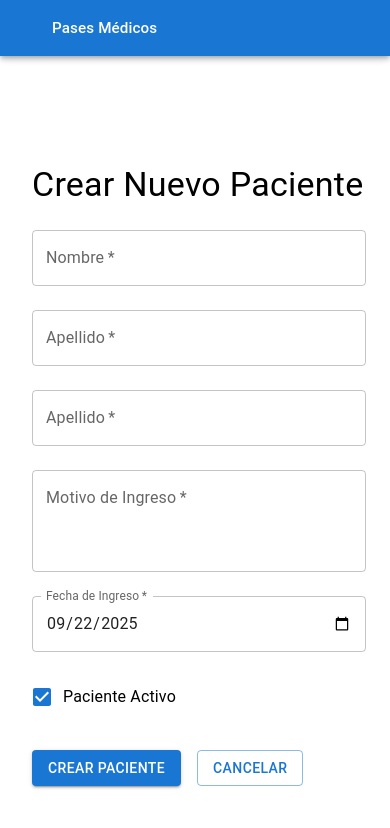
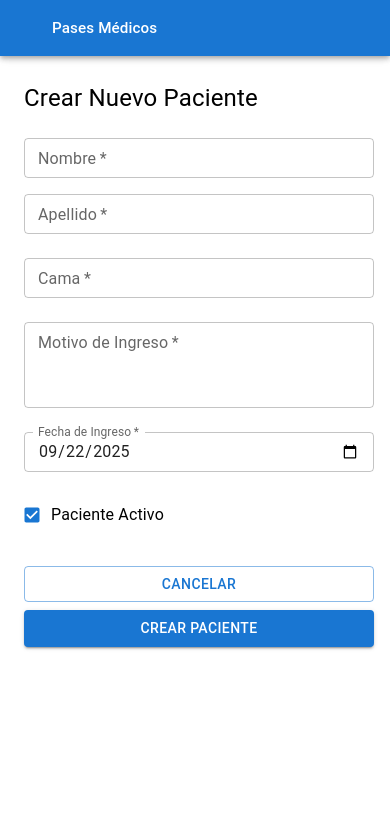
Before and after one commit to goldmuros/pase-uti, a React (Vite) app: page /pacientes/nuevo in a window 390 px wide. Shown: the top 828 px of the page. Built offline with nearby package versions, Linux system fonts and the light colour scheme; some icons are missing.

Commit message:
feat: se agrego mover paciente

```diff
--- a/index.html
+++ b/index.html
@@ -5,11 +5,6 @@
     <link rel="icon" type="image/svg+xml" href="/vite.svg" />
     <meta name="viewport" content="width=device-width, initial-scale=1.0" />
     <title>Pase</title>
-    <style>
-      body {
-        overflow-y: hidden;
-      }
-    </style>
   </head>
   <body>
     <div id="root"></div>
--- a/src/components/AppHeader.tsx
+++ b/src/components/AppHeader.tsx
@@ -51,7 +51,6 @@ const AppHeader = ({ open, onClick, isDesktop }: AppHeaderProps): ReactNode => {
     <AppBar position="fixed" open={open} isDesktop={isDesktop}>
       <Toolbar
         sx={{
-          minHeight: { xs: 56, sm: 64 }, // Altura responsive
           px: { xs: 1, sm: 2 }, // Padding responsive
         }}
       >
@@ -83,22 +82,8 @@ const AppHeader = ({ open, onClick, isDesktop }: AppHeaderProps): ReactNode => {
             maxWidth: { xs: "180px", sm: "none" }, // Limitar ancho en móviles
           }}
         >
-          {isDesktop ? "Sistema de Pases Médicos" : "Pases Médicos"}
+          Pases Médicos
         </Typography>
-
-        {/* Indicador de estado para desarrollo (opcional) */}
-        {process.env.NODE_ENV === "development" && (
-          <Typography
-            variant="caption"
-            sx={{
-              opacity: 0.7,
-              display: { xs: "none", sm: "block" },
-              fontSize: "0.75rem",
-            }}
-          >
-            {isDesktop ? "Desktop" : "Mobile"}
-          </Typography>
-        )}
       </Toolbar>
     </AppBar>
   );
--- a/src/pages/DetallePaciente.tsx
+++ b/src/pages/DetallePaciente.tsx
@@ -1,5 +1,6 @@
 import {
   ArrowBack as ArrowBackIcon,
+  ArrowForward as ArrowForwardIcon,
   Assignment as AssignmentIcon,
   Bed as BedIcon,
   CalendarToday as CalendarIcon,
@@ -7,6 +8,7 @@ import {
   Science as ScienceIcon,
   Warning as WarningIcon,
 } from "@mui/icons-material";
+import type { SelectChangeEvent } from "@mui/material";
 import {
   Alert,
   Box,
@@ -15,19 +17,30 @@ import {
   CardContent,
   Chip,
   Container,
+  Dialog,
+  DialogActions,
+  DialogContent,
+  DialogTitle,
   Fab,
+  FormControl,
   Grid,
   IconButton,
+  InputLabel,
+  MenuItem,
   Paper,
+  Select,
   Skeleton,
+  TextField,
   Tooltip,
   Typography,
   useMediaQuery,
   useTheme,
 } from "@mui/material";
-import React from "react";
+import React, { useState } from "react";
 import { useNavigate, useParams } from "react-router-dom";
 import { usePacienteData } from "../hooks/usePacienteData";
+import { mockPacientes } from "../mock/pacientes";
+import type { Paciente } from "../types/Paciente";
 
 // Componente principal
 const DetallePaciente: React.FC = () => {
@@ -37,6 +50,11 @@ const DetallePaciente: React.FC = () => {
   const isMobile = useMediaQuery(theme.breakpoints.down("sm"));
 
   const { paciente, pases, cultivos, isLoading, error } = usePacienteData(id);
+
+  // Estado para el diálogo de baja
+  const [openDialog, setOpenDialog] = useState(false);
+  const [motivoTipo, setMotivoTipo] = useState("");
+  const [motivoDetalle, setMotivoDetalle] = useState("");
 
   const cultivosOrdenados = cultivos.sort(
     (a, b) =>
@@ -57,6 +75,46 @@ const DetallePaciente: React.FC = () => {
   const agregarCultivos = () => {
     if (paciente) {
       navigate(`/cultivos/nuevo?pacienteId=${paciente.id}`);
+    }
+  };
+
+  const handleOpenDialog = () => {
+    setOpenDialog(true);
+  };
+
+  const handleCloseDialog = () => {
+    setOpenDialog(false);
+    setMotivoTipo("");
+    setMotivoDetalle("");
+  };
+
+  const handleMotivoTipoChange = (event: SelectChangeEvent<unknown>) => {
+    setMotivoTipo(event.target.value as string);
+  };
+
+  const handleMotivoDetalleChange = (
+    event: React.ChangeEvent<HTMLInputElement>
+  ) => {
+    setMotivoDetalle(event.target.value);
+  };
+
+  const handleConfirmarMovimiento = () => {
+    if (paciente && motivoTipo) {
+      // Update patient status to inactive (moved)
+      const pacienteIndex = mockPacientes.findIndex(
+        (p: Paciente) => p.id === paciente.id
+      );
+      if (pacienteIndex !== -1) {
+        mockPacientes[pacienteIndex] = {
+          ...mockPacientes[pacienteIndex],
+          activo: false,
+          fecha_alta: new Date().toISOString(),
+          updated_at: new Date().toISOString(),
+        };
+      }
+      handleCloseDialog();
+      // Redirect to patient list
+      navigate("/pacientes");
     }
   };
 
@@ -138,7 +196,7 @@ const DetallePaciente: React.FC = () => {
         width: "100%",
         maxWidth: "100% !important",
         overflowY: "auto",
-        height: "100vh",
+        minHeight: "100vh",
       }}
     >
       {/* Header con botón de regreso - Responsive */}
@@ -462,6 +520,20 @@ const DetallePaciente: React.FC = () => {
           zIndex: theme.zIndex.speedDial,
         }}
       >
+        <Tooltip title="Mover paciente">
+          <Fab
+            color="error"
+            onClick={handleOpenDialog}
+            sx={{
+              boxShadow: 4,
+              width: { xs: 48, sm: 56 },
+              height: { xs: 48, sm: 56 },
+            }}
+            size={isMobile ? "medium" : "large"}
+          >
+            <ArrowForwardIcon sx={{ fontSize: { xs: 20, sm: 24 } }} />
+          </Fab>
+        </Tooltip>
         <Tooltip title="Agregar nuevo cultivo">
           <Fab
             color="secondary"
@@ -491,6 +563,56 @@ const DetallePaciente: React.FC = () => {
           </Fab>
         </Tooltip>
       </Box>
+
+      {/* Diálogo de baja de paciente */}
+      <Dialog
+        open={openDialog}
+        onClose={handleCloseDialog}
+        maxWidth="sm"
+        fullWidth
+      >
+        <DialogTitle>Mover Paciente</DialogTitle>
+        <DialogContent>
+          <Box sx={{ mt: 2, display: "flex", flexDirection: "column", gap: 3 }}>
+            <FormControl fullWidth required>
+              <InputLabel>Tipo de Motivo</InputLabel>
+              <Select
+                value={motivoTipo}
+                label="Tipo de Motivo"
+                onChange={handleMotivoTipoChange}
+              >
+                <MenuItem value="alta">Alta</MenuItem>
+                <MenuItem value="derivación">Derivación</MenuItem>
+                <MenuItem value="sala">Sala</MenuItem>
+                <MenuItem value="obituario">Obituario</MenuItem>
+              </Select>
+            </FormControl>
+
+            <TextField
+              fullWidth
+              label="Detalle del Motivo"
+              multiline
+              rows={3}
+              value={motivoDetalle}
+              onChange={handleMotivoDetalleChange}
+              placeholder="Ingrese detalles adicionales sobre el motivo de la baja..."
+            />
+          </Box>
+        </DialogContent>
+        <DialogActions>
+          <Button onClick={handleCloseDialog} color="inherit">
+            Cancelar
+          </Button>
+          <Button
+            onClick={handleConfirmarMovimiento}
+            variant="contained"
+            color="error"
+            disabled={!motivoTipo}
+          >
+            Mover Paciente
+          </Button>
+        </DialogActions>
+      </Dialog>
     </Container>
   );
 };
--- a/src/pages/NuevoPaciente.tsx
+++ b/src/pages/NuevoPaciente.tsx
@@ -68,44 +68,61 @@ const NuevoPaciente = (): ReactNode => {
   };
 
   return (
-    <Container maxWidth="md" sx={{ py: 4 }}>
-      <Typography variant="h4" gutterBottom>
+    <Container
+      maxWidth="md"
+      sx={{ py: { xs: 2, sm: 4 }, px: { xs: 1, sm: 2 } }}
+    >
+      <Typography
+        variant="h4"
+        gutterBottom
+        sx={{ fontSize: { xs: "1.5rem", sm: "2.125rem" } }}
+      >
         Crear Nuevo Paciente
       </Typography>
 
       <Box component="form" onSubmit={handleSubmit} sx={{ mt: 3 }}>
-        <Box sx={{ display: "flex", gap: 3, flexWrap: "wrap", mb: 3 }}>
-          <Box sx={{ flex: 1, minWidth: 300 }}>
+        <Box
+          sx={{
+            display: "flex",
+            gap: { xs: 2, sm: 3 },
+            flexDirection: { xs: "column", sm: "row" },
+            flexWrap: "wrap",
+            mb: 3,
+          }}
+        >
+          <Box sx={{ flex: 1, minWidth: { xs: "100%", sm: 250 } }}>
             <TextField
               fullWidth
               label="Nombre"
               value={formData.nombre}
               onChange={handleChange("nombre")}
               required
+              size="small"
             />
           </Box>
 
-          <Box sx={{ flex: 1, minWidth: 300 }}>
+          <Box sx={{ flex: 1, minWidth: { xs: "100%", sm: 250 } }}>
             <TextField
               fullWidth
               label="Apellido"
               value={formData.apellido}
               onChange={handleChange("apellido")}
               required
+              size="small"
             />
           </Box>
         </Box>
 
         <Box sx={{ mb: 3 }}>
-          <Box sx={{ flex: 1, minWidth: 300 }}>
           <TextField
             fullWidth
-              label="Apellido"
+            label="Cama"
             value={formData.cama}
             onChange={handleChange("cama")}
             required
+            size="small"
+            sx={{ maxWidth: { xs: "100%", sm: 200 } }}
           />
-          </Box>
         </Box>
 
         <Box sx={{ mb: 3 }}>
@@ -117,6 +134,7 @@ const NuevoPaciente = (): ReactNode => {
             multiline
             rows={3}
             required
+            size="small"
           />
         </Box>
 
@@ -131,6 +149,7 @@ const NuevoPaciente = (): ReactNode => {
               shrink: true,
             }}
             required
+            size="small"
           />
         </Box>
 
@@ -140,17 +159,37 @@ const NuevoPaciente = (): ReactNode => {
               <Checkbox
                 checked={formData.activo}
                 onChange={handleChange("activo")}
+                size="small"
               />
             }
             label="Paciente Activo"
+            sx={{ fontSize: { xs: "0.875rem", sm: "1rem" } }}
           />
         </Box>
 
-        <Box sx={{ mt: 4, display: "flex", gap: 2 }}>
-          <Button type="submit" variant="contained" color="primary">
+        <Box
+          sx={{
+            mt: 4,
+            display: "flex",
+            gap: { xs: 1, sm: 2 },
+            flexDirection: { xs: "column", sm: "row" },
+          }}
+        >
+          <Button
+            type="submit"
+            variant="contained"
+            color="primary"
+            fullWidth
+            sx={{ order: { xs: 2, sm: 1 } }}
+          >
             Crear Paciente
           </Button>
-          <Button variant="outlined" onClick={handleCancel}>
+          <Button
+            variant="outlined"
+            onClick={handleCancel}
+            fullWidth
+            sx={{ order: { xs: 1, sm: 2 } }}
+          >
             Cancelar
           </Button>
         </Box>
--- a/src/routes/Layout.tsx
+++ b/src/routes/Layout.tsx
@@ -76,11 +76,6 @@ const Layout = (): ReactNode => {
 
   return (
     <Box sx={{ display: "flex", minHeight: "100vh" }}>
-      <AppHeader
-        open={open && isDesktop}
-        onClick={handleDrawerToggle}
-        isDesktop={isDesktop}
-      />
       <SideMenu
         open={open}
         onClose={handleDrawerClose}
@@ -88,6 +83,11 @@ const Layout = (): ReactNode => {
         isMobile={isMobile}
       />
       <Main open={open} isDesktop={isDesktop}>
+        <AppHeader
+          open={open && isDesktop}
+          onClick={handleDrawerToggle}
+          isDesktop={isDesktop}
+        />
         <DrawerHeader />
         <Box
           sx={{
@@ -107,9 +107,14 @@ const Layout = (): ReactNode => {
               width: "100%",
               maxWidth: "100%",
               boxSizing: "border-box",
+              "&.MuiStack-root": {
+                marginTop: 0,
+              },
             }}
           >
-            <Outlet />
+            <Box sx={{ width: "100%", overflowY: "auto" }}>
+              <Outlet />
+            </Box>
           </Stack>
         </Box>
       </Main>
```
Lines whose indentation alone changed are shown as unchanged.
